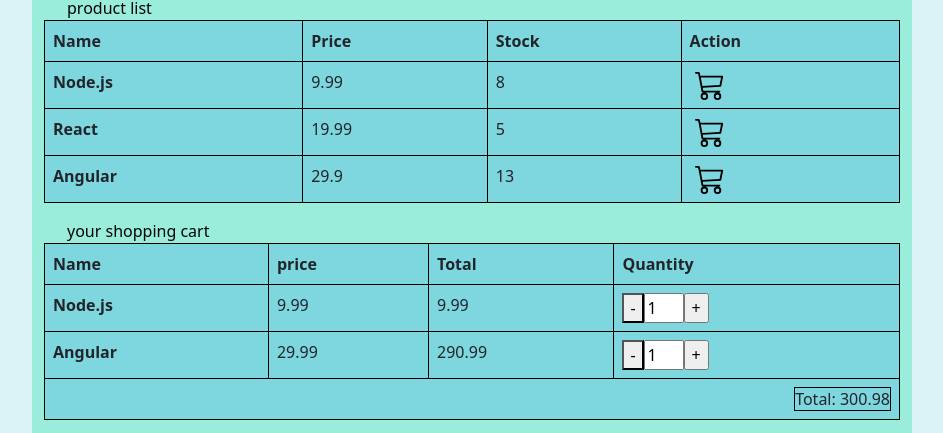
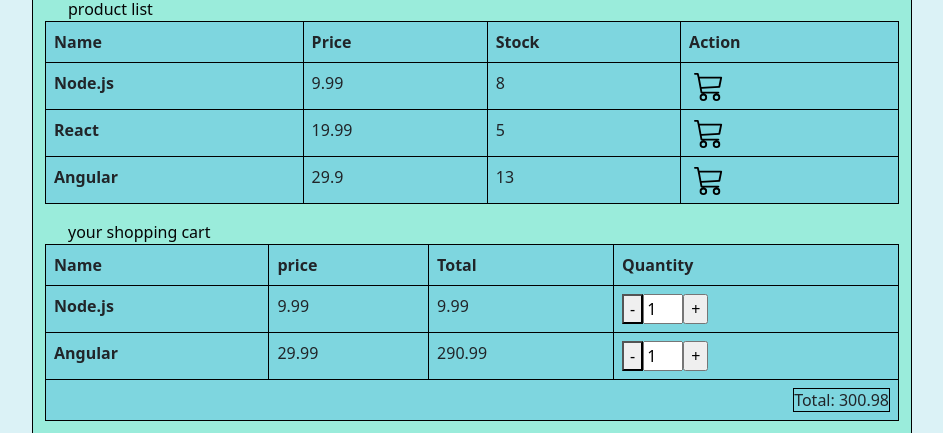
Before and after one commit to Redie-mulu/Wap.ecommerce_website, a plain HTML site: page Lab3/index.html in a window 1280 px wide. Shown: the part 298-731 px from the top of the page, without its empty margins (168-1111 px from the left). Drawn offline with nearby package versions, Linux system fonts and the light colour scheme.

Commit message:
fix the border with out the checker

```diff
--- a/Lab3/style3.css
+++ b/Lab3/style3.css
@@ -13,7 +13,7 @@
     border: 1px solid rgb(235, 13, 13);
     background-color: #7ed6df
 }
-container {
+#mainContainer {
     border: 1px solid black;
 }
 th{
@@ -37,7 +37,6 @@
 
 body{
     margin: 200px;
-    /* border: 1px solid black; */
     background-color: #c2eaf193;
 }
 #container0 {
@@ -51,12 +50,7 @@
 .item {
    margin-top: 6px;
 }
-.placeOrderButton {
-    /* border: 1px solid black; */
 
-
-
-}
 .logOutButton {
     border: 1px solid black;
     width: 70px;
```
